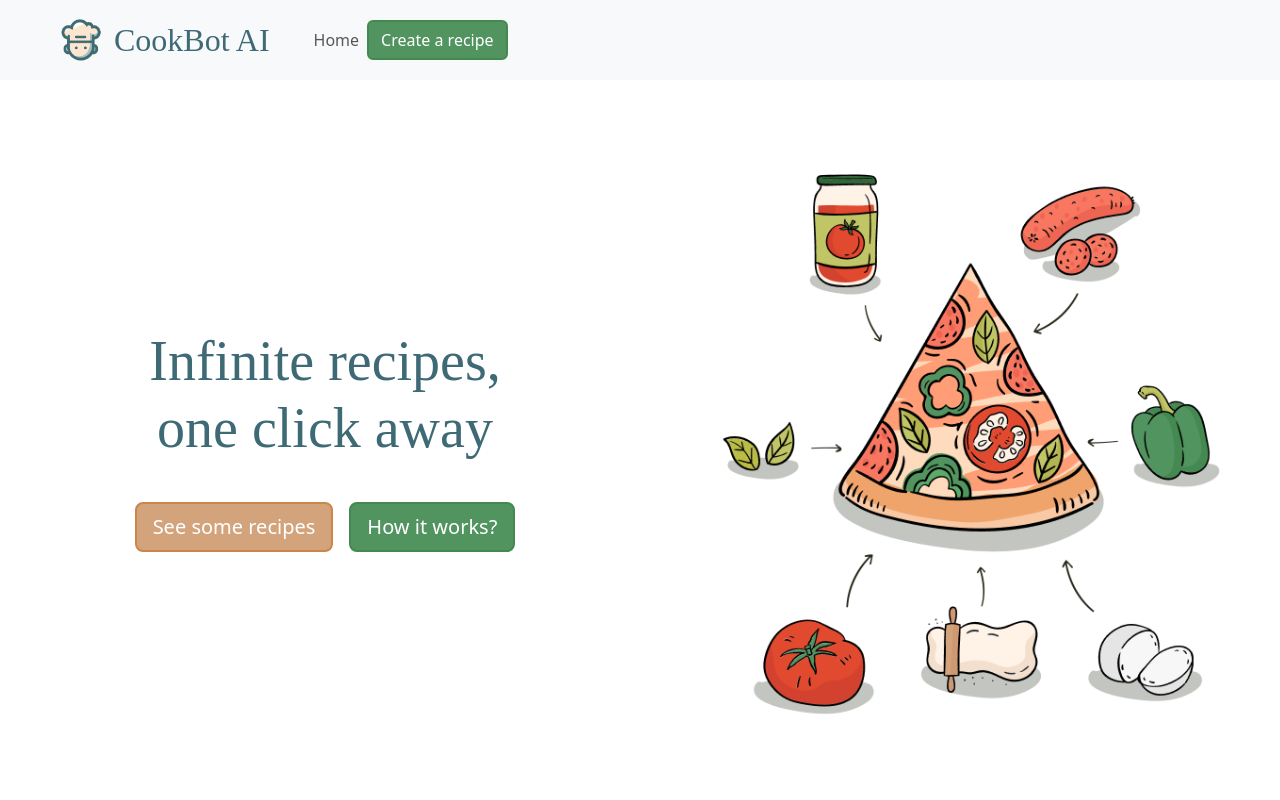
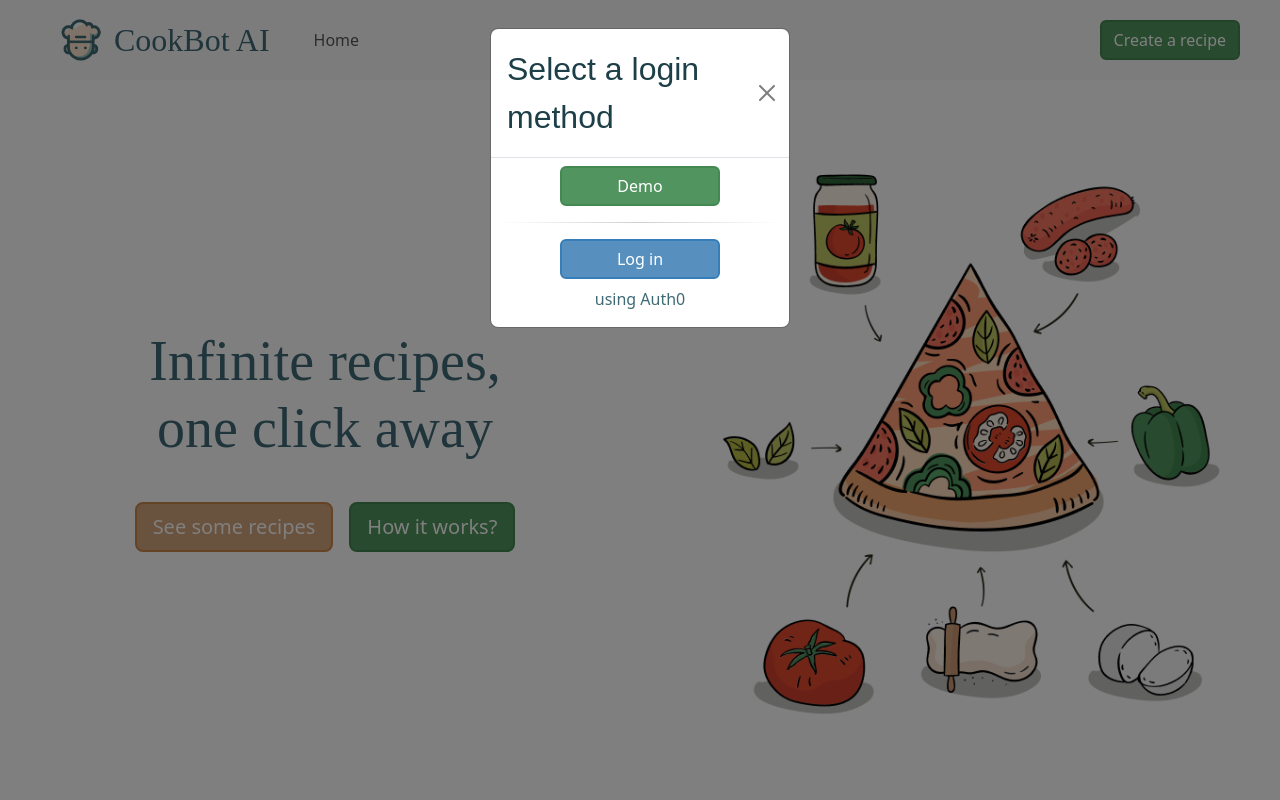
Before and after one commit to cleecoloma/cookbot-ai-app, a React (Vite) app: page / in a window 1280 px wide. Both pictures are taken after a click on the button "Create a recipe". Shown: the top 800 px of the page. Built offline with nearby package versions, Linux system fonts and the light colour scheme; no server answers; a web font is replaced by a local one.

Commit message:
updated LoginModal to utilize useContext

```diff
--- a/src/App.jsx
+++ b/src/App.jsx
@@ -1,4 +1,4 @@
-import React, { useState } from 'react';
+import React, { useState, useContext } from 'react';
 import 'bootstrap/dist/css/bootstrap.min.css';
 import { withAuth0 } from '@auth0/auth0-react';
 import Header from './components/Header';
@@ -6,7 +6,7 @@ import Header from './components/Header';
 import { BrowserRouter as Router, Routes, Route } from 'react-router-dom';
 // import Contact from './components/Contact';
 // import Profile from './components/Profile';
-// import LoginModal from './components/LoginModal';
+import LoginModal from './components/LoginModal';
 // import DemoAccount from './components/DemoAccount';
 import Hero from './components/Hero';
 import axios from 'axios';
@@ -14,6 +14,7 @@ import './styles/App.css';
 import RecipeBook from './components/RecipeBook';
 import HowTo from './components/HowTo';
 import Footer from './components/Footer';
+import LoginProvider from './context/Login';
 
 const SERVER_URL = import.meta.env.VITE_SERVER_URL;
 
@@ -66,9 +67,10 @@ function App() {
   // };
 
   // const { isAuthenticated } = props.auth0;
-
   return (
+    <LoginProvider>
       <div className='content'>
+        <LoginModal />
         <Router>
           <Header />
           <Hero id='home' />
@@ -77,6 +79,7 @@ function App() {
           <Footer />
         </Router>
       </div>
+    </LoginProvider>
   );
 }
 
--- a/src/components/Header.jsx
+++ b/src/components/Header.jsx
@@ -1,14 +1,21 @@
-import React from 'react';
+import React, { useContext } from 'react';
 import '../styles/Header.css';
 import Container from 'react-bootstrap/Container';
 import Nav from 'react-bootstrap/Nav';
 import Navbar from 'react-bootstrap/Navbar';
 import { Link } from 'react-router-dom';
 import Button from 'react-bootstrap/Button';
+import { LoginContext } from '../context/Login';
 
 function Header() {
+  const { toggleLoginModal } = useContext(LoginContext);
   return (
-    <Navbar id='header-navbar' fixed='top' expand='lg' className='bg-body-tertiary header'>
+    <Navbar
+      id='header-navbar'
+      fixed='top'
+      expand='lg'
+      className='bg-body-tertiary header'
+    >
       <Container fluid>
         <Navbar.Brand as={Link} to='/' id='brand-name'>
           <img id='brand-image' src='../../images/cookbot-logo.png' />
@@ -18,10 +25,12 @@ function Header() {
         <Navbar.Collapse id='basic-navbar-nav'>
           <Nav className='me-auto'>
             <Nav.Link href='#home'>Home</Nav.Link>
-            <div>
-              <Button id='create-button'>Create a recipe</Button>
-            </div>
           </Nav>
+          <div className='header-links'>
+            <Button id='create-button' onClick={toggleLoginModal}>
+              Create a recipe
+            </Button>
+          </div>
         </Navbar.Collapse>
       </Container>
     </Navbar>
--- a/src/components/LoginModal.jsx
+++ b/src/components/LoginModal.jsx
@@ -1,18 +1,17 @@
-import React from 'react';
+import React, { useContext } from 'react';
 import Button from 'react-bootstrap/Button';
 import Modal from 'react-bootstrap/Modal';
 import '../styles/LoginModal.css';
 import Login from '../auth/Login';
 import { withAuth0 } from '@auth0/auth0-react';
+import { LoginContext } from '../context/Login';
 
-function LoginModal(props) {
+function LoginModal() {
+  const { loginModalPreview, toggleLoginModal } = useContext(LoginContext);
+
   return (
     <>
-      <Modal
-        show={props.loginModalPreview}
-        onHide={props.toggleLoginModal}
-        size='sm'
-      >
+      <Modal show={loginModalPreview} onHide={toggleLoginModal} size='sm'>
         <Modal.Header closeButton>
           <Modal.Title id='login-title'>Select a login method</Modal.Title>
         </Modal.Header>
--- /dev/null
+++ b/src/context/Login/index.jsx
@@ -0,0 +1,18 @@
+import React, { useState } from 'react';
+
+export const LoginContext = React.createContext();
+
+function LoginProvider(props) {
+  const [loginModalPreview, setLoginModalPreview] = useState(false);
+
+  const toggleLoginModal = () => {
+    setLoginModalPreview(!loginModalPreview);
+  };
+  return (
+    <LoginContext.Provider value={{ loginModalPreview, toggleLoginModal }}>
+      {props.children}
+    </LoginContext.Provider>
+  );
+}
+
+export default LoginProvider;
--- a/src/styles/Header.css
+++ b/src/styles/Header.css
@@ -12,6 +12,11 @@
   padding: 6px 12px;
   font-weight: 900;
   border-radius: 6px;
+}
+
+.header-links {
+  display: flex;
+  justify-content: end;
 }
 
 #brand-name h2 {
```
Lines whose indentation alone changed are shown as unchanged.
